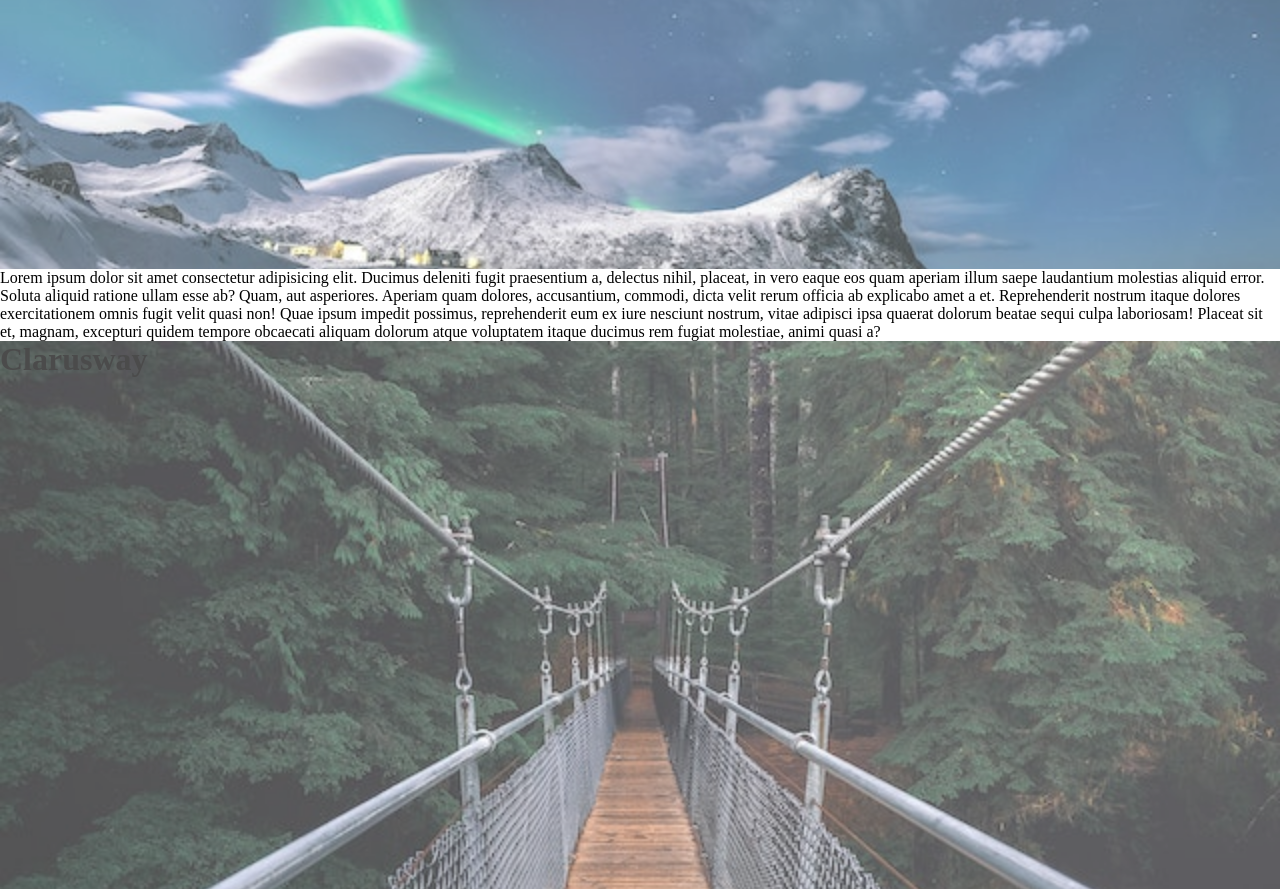
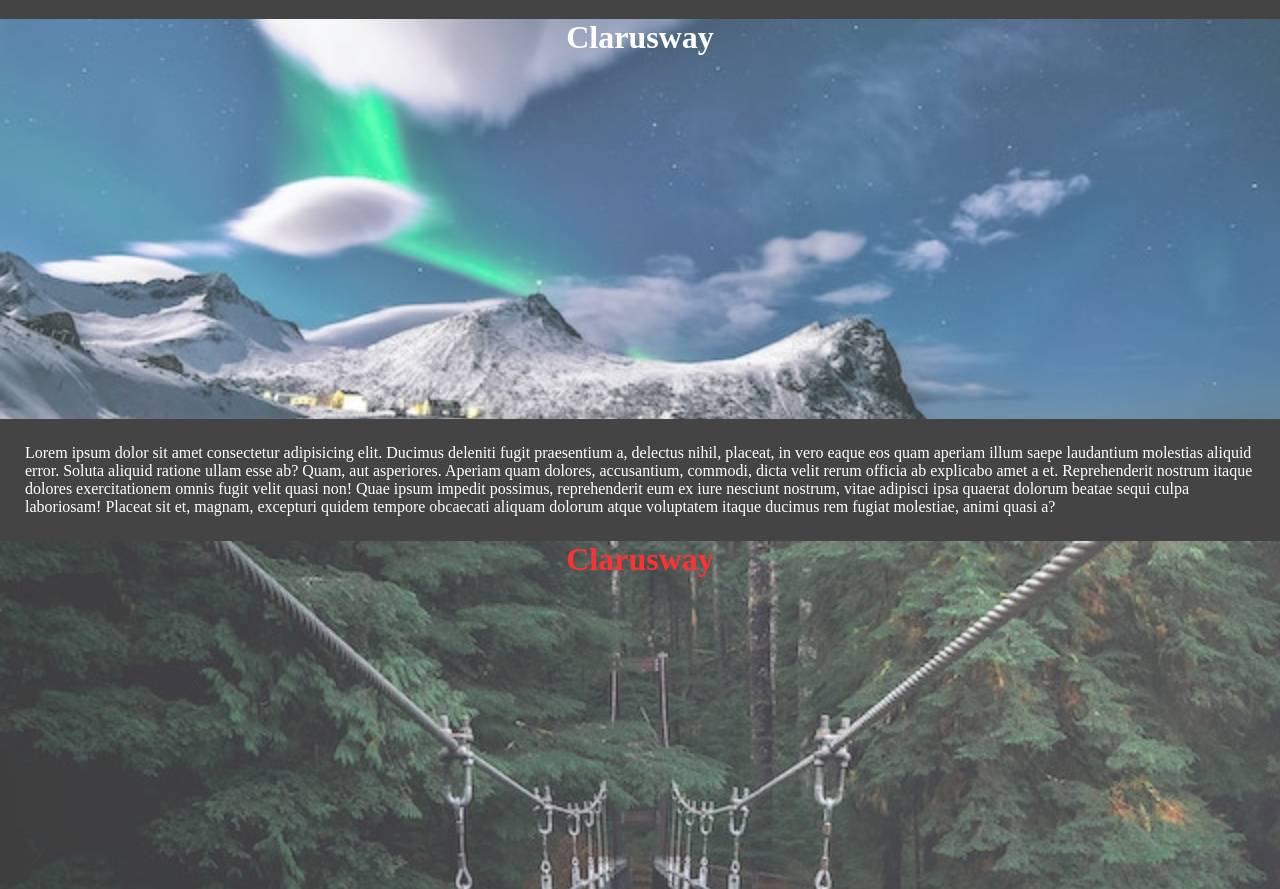
Before and after one commit to bekirbali/Parallax-Website, a plain HTML site: page index.html in a window 1280 px wide. Shown: the part 1911-2800 px from the top of the page. Drawn offline with Linux system fonts and the light colour scheme.

Commit message:
background attachment

```diff
--- a/index.html
+++ b/index.html
@@ -8,9 +8,9 @@
     <title>Document</title>
   </head>
   <body>
-    <div class="photo1">
+    <div class="box photo1">
       <div class="text">
-        <h1>Clarusway</h1></d>
+        <h1 class="pho1">Clarusway</h1></d>
     </div>
 </div>
     <section>
@@ -21,7 +21,7 @@
         recusandae? Amet.
       </p>
     </section>
-    <div class="photo2">
+    <div class="box photo2">
         <div class="text">
           <h1>Clarusway</h1></d>
       </div>
@@ -31,7 +31,7 @@
           Lorem ipsum dolor sit amet consectetur adipisicing elit. Ducimus deleniti fugit praesentium a, delectus nihil, placeat, in vero eaque eos quam aperiam illum saepe laudantium molestias aliquid error. Soluta aliquid ratione ullam esse ab? Quam, aut asperiores. Aperiam quam dolores, accusantium, commodi, dicta velit rerum officia ab explicabo amet a et. Reprehenderit nostrum itaque dolores exercitationem omnis fugit velit quasi non! Quae ipsum impedit possimus, reprehenderit eum ex iure nesciunt nostrum, vitae adipisci ipsa quaerat dolorum beatae sequi culpa laboriosam! Placeat sit et, magnam, excepturi quidem tempore obcaecati aliquam dolorum atque voluptatem itaque ducimus rem fugiat molestiae, animi quasi a?
         </p>
       </section>
-      <div class="photo3">
+      <div class="box photo3">
         <div class="text">
           <h1>Clarusway</h1></d>
       </div>
@@ -41,7 +41,7 @@
           Lorem ipsum dolor sit amet consectetur adipisicing elit. Ducimus deleniti fugit praesentium a, delectus nihil, placeat, in vero eaque eos quam aperiam illum saepe laudantium molestias aliquid error. Soluta aliquid ratione ullam esse ab? Quam, aut asperiores. Aperiam quam dolores, accusantium, commodi, dicta velit rerum officia ab explicabo amet a et. Reprehenderit nostrum itaque dolores exercitationem omnis fugit velit quasi non! Quae ipsum impedit possimus, reprehenderit eum ex iure nesciunt nostrum, vitae adipisci ipsa quaerat dolorum beatae sequi culpa laboriosam! Placeat sit et, magnam, excepturi quidem tempore obcaecati aliquam dolorum atque voluptatem itaque ducimus rem fugiat molestiae, animi quasi a?
         </p>
       </section>
-      <div class="photo4">
+      <div class="box photo4">
         <div class="text">
           <h1>Clarusway</h1></d>
       </div>
@@ -51,9 +51,9 @@
           Lorem ipsum dolor sit amet consectetur adipisicing elit. Ducimus deleniti fugit praesentium a, delectus nihil, placeat, in vero eaque eos quam aperiam illum saepe laudantium molestias aliquid error. Soluta aliquid ratione ullam esse ab? Quam, aut asperiores. Aperiam quam dolores, accusantium, commodi, dicta velit rerum officia ab explicabo amet a et. Reprehenderit nostrum itaque dolores exercitationem omnis fugit velit quasi non! Quae ipsum impedit possimus, reprehenderit eum ex iure nesciunt nostrum, vitae adipisci ipsa quaerat dolorum beatae sequi culpa laboriosam! Placeat sit et, magnam, excepturi quidem tempore obcaecati aliquam dolorum atque voluptatem itaque ducimus rem fugiat molestiae, animi quasi a?
         </p>
       </section>
-      <div class="photo5">
+      <div class="box photo5">
         <div class="text">
-          <h1>Clarusway</h1></d>
+          <h1 class="pho1" >Clarusway</h1></d>
       </div>
     </div>
 
--- a/style.css
+++ b/style.css
@@ -2,6 +2,7 @@
   margin: 0;
   padding: 0;
   box-sizing: border-box;
+  color: white;
 }
 
 body,
@@ -9,22 +10,18 @@ html {
   height: 100%;
 }
 
-.photo1,
-.photo2,
-.photo3,
-.photo4,
-.photo5 {
+.box {
   background-repeat: no-repeat;
   background-size: cover;
   background-position: center;
-  opacity: 0.7;
+  opacity: 0.8;
+  text-align: center;
+  background-attachment: fixed;
 }
 
 .photo1 {
   background-image: url(./img/foto1.jpg);
   min-height: 100%;
-  text-align: center;
-  color: white;
 }
 
 .photo2 {
@@ -43,3 +40,23 @@ html {
   background-image: url(./img/foto2.jpg);
   min-height: 100%;
 }
+
+section {
+  padding: 25px;
+  background-color: #444;
+}
+
+.photo2 .text h1 {
+  color: red;
+}
+
+.text {
+  /* position: relative; */
+  margin: auto 0;
+}
+
+.text .pho1 {
+  display: inline-block;
+  margin: auto 0;
+  color: red;
+}
```
